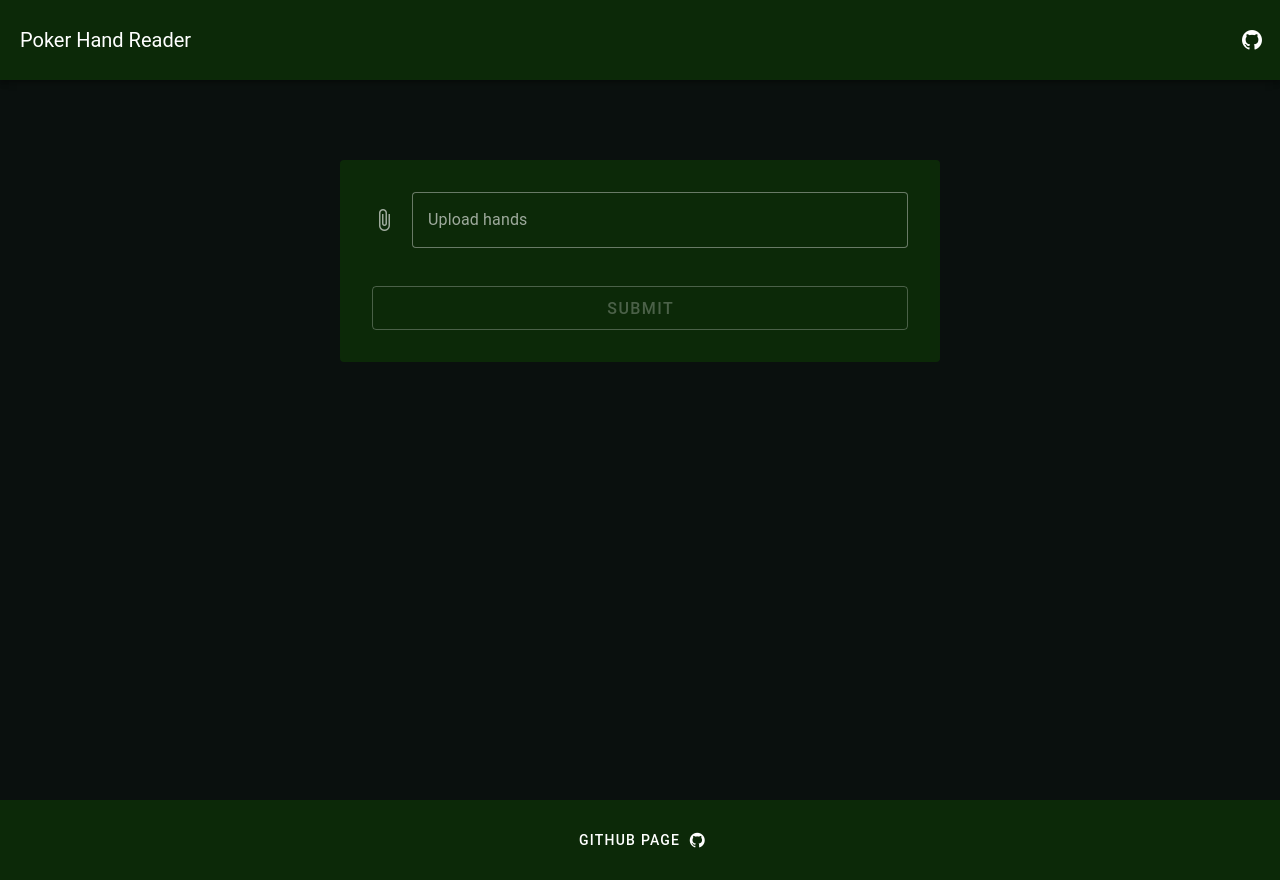
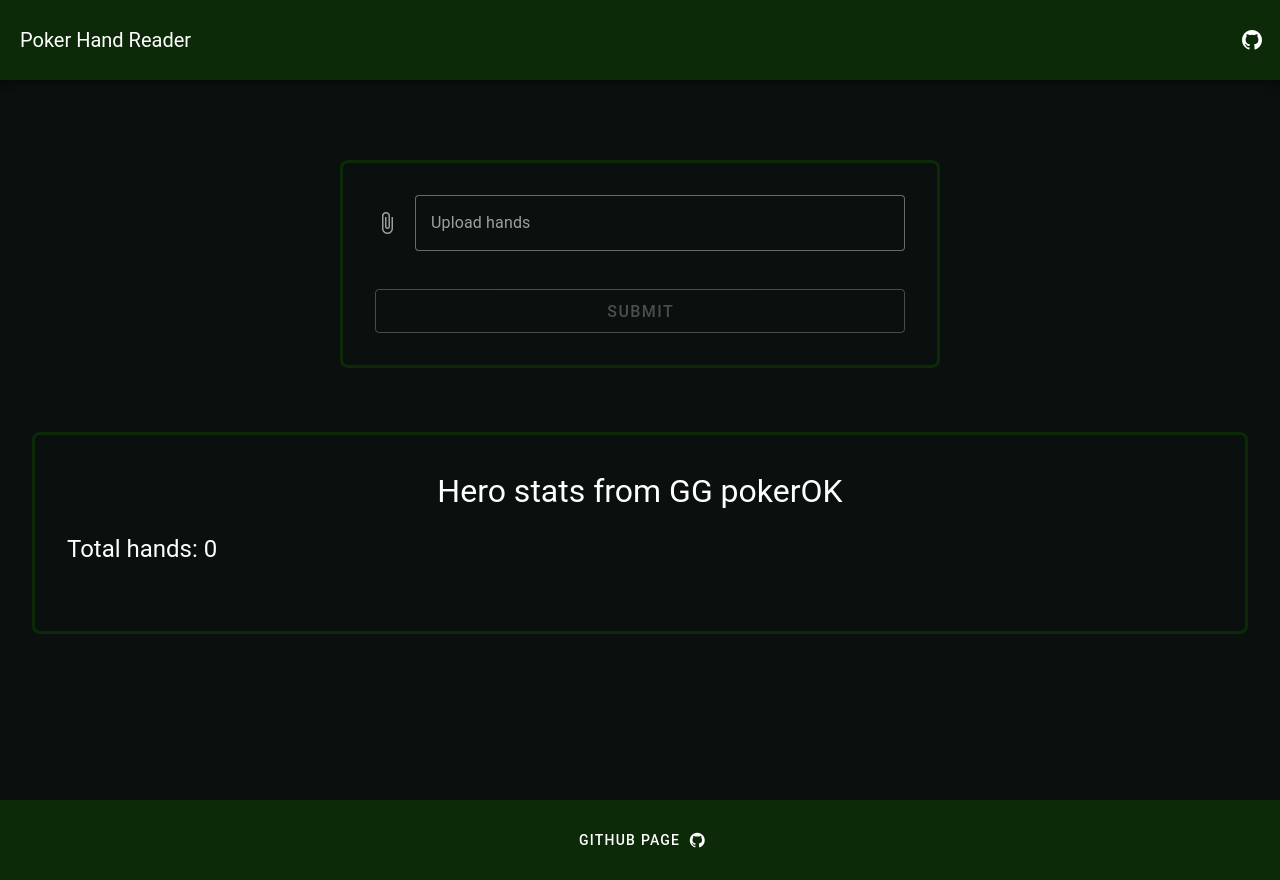
Before and after one commit to Tchander/pokerok-hand-reader, a Vue app: page / in a window 1280 px wide. Built offline with nearby package versions, Linux system fonts and the light colour scheme.

Commit message:
added ShowStats component

```diff
--- a/src/App.vue
+++ b/src/App.vue
@@ -8,6 +8,7 @@
     </v-app-bar>
     <main class="content">
       <FileForm />
+      <ShowStats class="show-stats" />
     </main>
     <v-footer class="footer" color="#0c2908" height="80">
       <v-btn variant="text" append-icon="mdi-github" @click="goToGithubPage">
@@ -19,6 +20,7 @@
 
 <script setup lang="ts">
 import FileForm from '@/components/FileForm.vue';
+import ShowStats from './components/ShowStats.vue';
 
 function goToGithubPage() {
   window.open('https://github.com/Tchander/pokerok-hand-reader', '_blank');
@@ -34,6 +36,10 @@
   min-height: 100dvh;
 }
 
+.show-stats {
+  margin-top: 64px;
+}
+
 .footer {
   display: flex;
   align-items: center;
--- a/src/components/FileForm.vue
+++ b/src/components/FileForm.vue
@@ -1,5 +1,5 @@
 <template>
-  <v-sheet class="mx-auto pa-8" width="600" rounded color="#0c2908">
+  <v-sheet class="mx-auto pa-8 file-form" max-width="600" width="100%" rounded="lg">
     <v-form @submit.prevent>
       <v-file-input v-model="files" label="Upload hands" variant="outlined" accept=".txt" show-size multiple chips
         clearable />
@@ -92,4 +92,10 @@
 openDatabases();
 </script>
 
-<style scoped></style>
+<style scoped>
+.file-form {
+  background-color: transparent;
+  color: white;
+  border: 3px solid #0c2908;
+}
+</style>
--- /dev/null
+++ b/src/components/ShowStats.vue
@@ -0,0 +1,40 @@
+<template>
+  <v-sheet class="mx-auto pa-8 show-stats" max-width="1500px" width="100%" rounded="lg">
+    <h3 class="title">Hero stats from GG pokerOK</h3>
+    <div class="number-of-hands">{{ totalHands }}</div>
+    <div class="main-stats">
+
+    </div>
+  </v-sheet>
+</template>
+
+<script setup lang="ts">
+import { computed, ref } from 'vue';
+
+const numberOfHands = ref(0);
+
+const totalHands = computed(() => {
+  return `Total hands: ${numberOfHands.value}`;
+});
+</script>
+
+<style scoped>
+.show-stats {
+  background-color: transparent;
+  color: white;
+  border: 3px solid #0c2908;
+}
+
+.title {
+  text-align: center;
+  font-size: 32px;
+  line-height: 150%;
+  margin-bottom: 16px;
+}
+
+.number-of-hands {
+  font-size: 24px;
+  line-height: 150%;
+  margin-bottom: 32px;
+}
+</style>
```
